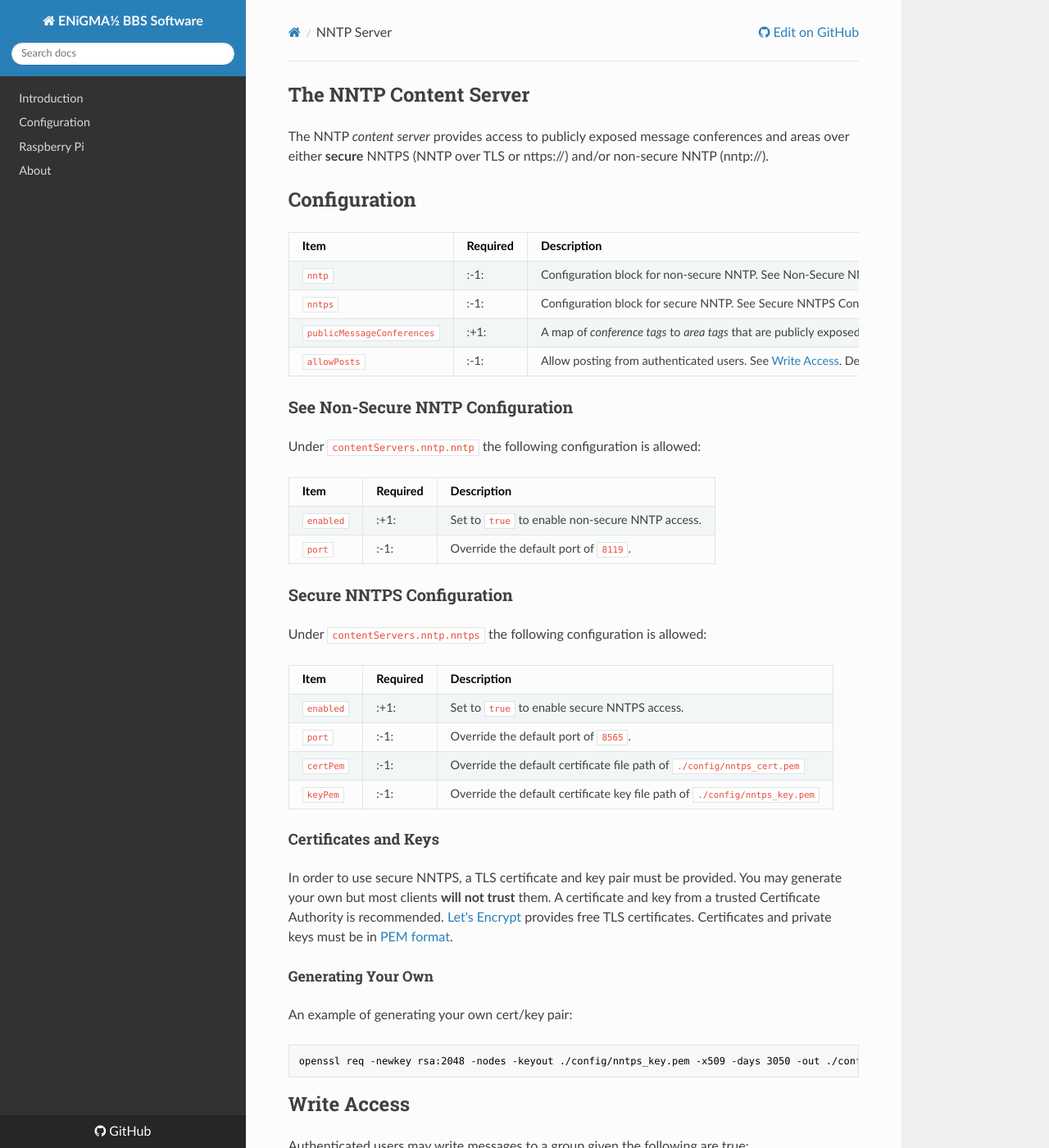
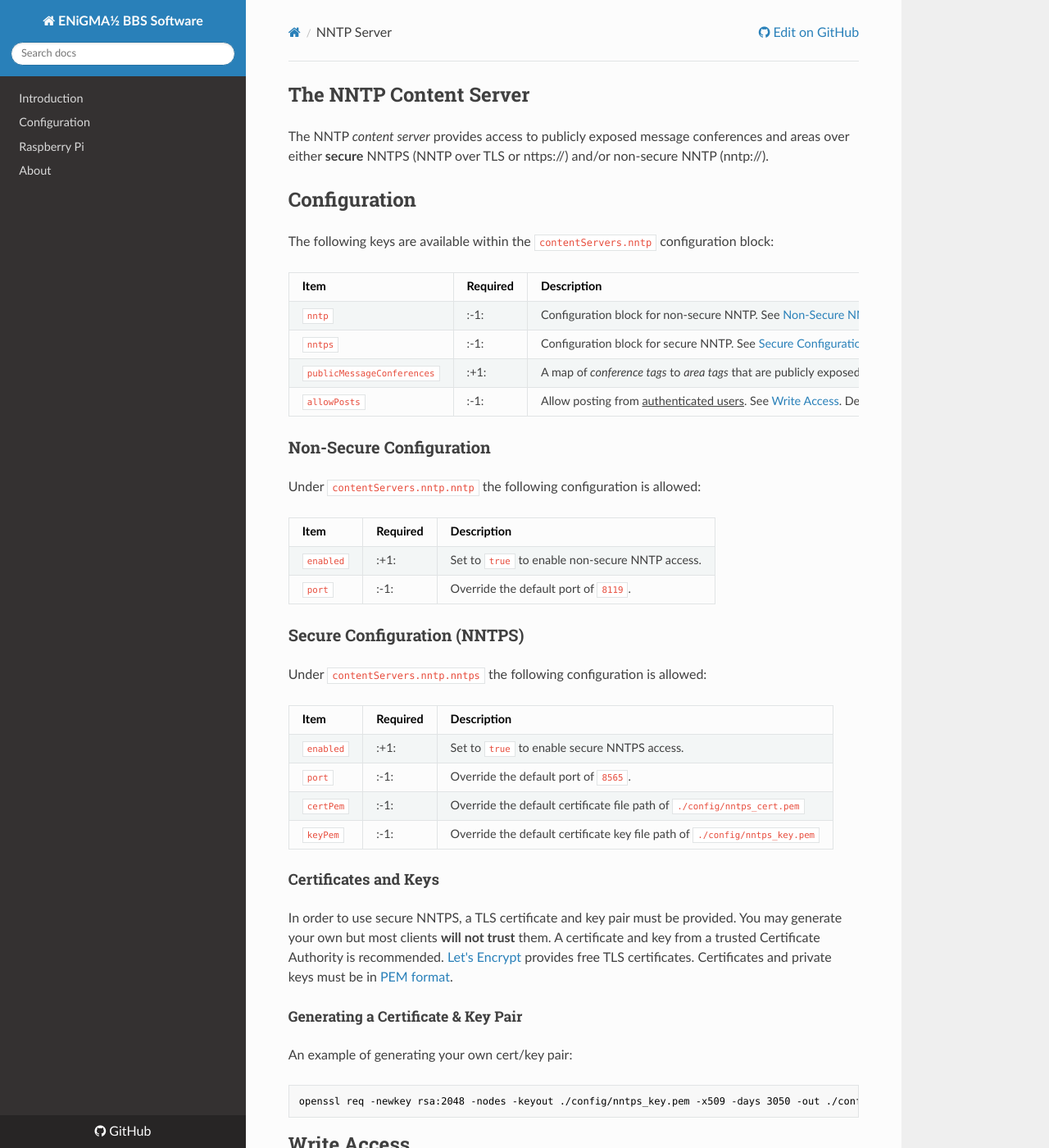
Before and after one commit to NuSkooler/enigma-bbs, an MkDocs documentation site: the page built from docs/_docs/servers/contentservers/nntp.md, in a window 1280 px wide and 1400 px high. Shown: the whole window at 82% size. Built offline with MkDocs 1.6.1, drawn with Linux system fonts in a browser that asks for light colours; nearby versions of some CDN libraries; old or Windows-style settings are respelled for this version of MkDocs.

Commit message:
Clean up NNTP docs

````diff
--- a/docs/_docs/servers/contentservers/nntp.md
+++ b/docs/_docs/servers/contentservers/nntp.md
@@ -6,15 +6,17 @@ title: NNTP Server
 The NNTP *content server* provides access to publicly exposed message conferences and areas over either **secure** NNTPS (NNTP over TLS or nttps://) and/or non-secure NNTP (nntp://).
 
 ## Configuration
+The following keys are available within the `contentServers.nntp` configuration block:
+
 
 | Item | Required | Description |
 |------|----------|-------------|
-| `nntp` | :-1: | Configuration block for non-secure NNTP. See Non-Secure NNTP Configuration below. |
-| `nntps` | :-1: | Configuration block for secure NNTP. See Secure NNTPS Configuration below. |
-| `publicMessageConferences` | :+1: | A map of *conference tags* to *area tags* that are publicly exposed over NNTP. Anonymous users will get read-only access to these areas. |
-| `allowPosts` | :-1: | Allow posting from authenticated users. See [Write Access](#write-access). Default is `false`.
+| `nntp` | :-1: | Configuration block for non-secure NNTP. See [Non-Secure NNTP Configuration](#non-secure-configuration). |
+| `nntps` | :-1: | Configuration block for secure NNTP. See [Secure Configuration (NNTPS)](#secure-configuration-nntps) |
+| `publicMessageConferences` | :+1: | A map of *conference tags* to *area tags* that are publicly exposed over NNTP. <u>Anonymous users will gain read-only access to these areas</u>. |
+| `allowPosts` | :-1: | Allow posting from <u>authenticated users</u>. See [Write Access](#write-access). Default is `false`.
 
-### See Non-Secure NNTP Configuration
+### Non-Secure Configuration
 Under `contentServers.nntp.nntp` the following configuration is allowed:
 
 | Item | Required | Description |
@@ -22,7 +24,7 @@ Under `contentServers.nntp.nntp` the following configuration is allowed:
 | `enabled` | :+1: | Set to `true` to enable non-secure NNTP access. |
 | `port` | :-1: | Override the default port of `8119`. |
 
-### Secure NNTPS Configuration
+### Secure Configuration (NNTPS)
 Under `contentServers.nntp.nntps` the following configuration is allowed:
 
 | Item | Required | Description |
@@ -35,7 +37,7 @@ Under `contentServers.nntp.nntps` the following configuration is allowed:
 #### Certificates and Keys
 In order to use secure NNTPS, a TLS certificate and key pair must be provided. You may generate your own but most clients **will not trust** them. A certificate and key from a trusted Certificate Authority is recommended. [Let's Encrypt](https://letsencrypt.org/) provides free TLS certificates. Certificates and private keys must be in [PEM format](https://en.wikipedia.org/wiki/Privacy-Enhanced_Mail).
 
-##### Generating Your Own
+##### Generating a Certificate & Key Pair
 An example of generating your own cert/key pair:
 ```bash
 openssl req -newkey rsa:2048 -nodes -keyout ./config/nntps_key.pem -x509 -days 3050 -out ./config/nntps_cert.pem
````
